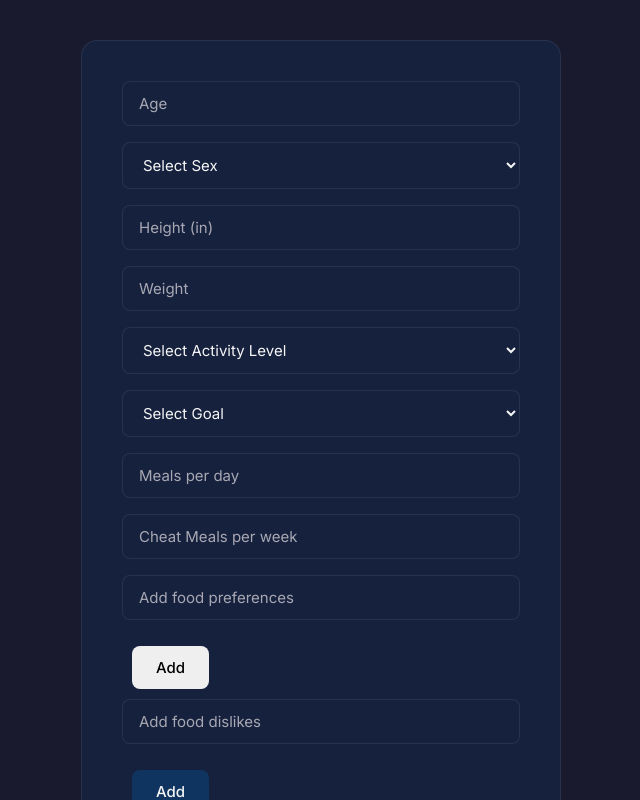
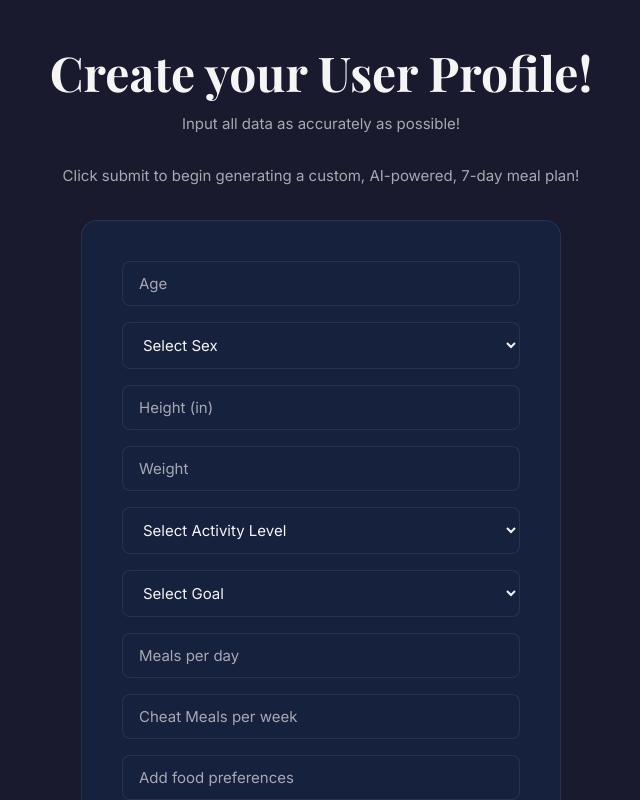
Before and after one commit to akhilg26/meal-plan-project, a React (Vite) app in the folder client/: page /profile in a window 1280 px wide. Shown: the top 800 px of the page, without its empty margins (319-959 px from the left). Built offline with nearby package versions, Linux system fonts and the light colour scheme.

Commit message:
adding text

```diff
--- a/client/src/pages/Profile.jsx
+++ b/client/src/pages/Profile.jsx
@@ -62,6 +62,11 @@ function Profile(){
     }
 
     return <div>
+        <div className='page-title'>
+            <h1>Create your User Profile!</h1>
+            <p>Input all data as accurately as possible!</p> <br />
+            <p>Click submit to begin generating a custom, AI-powered, 7-day meal plan!</p>
+        </div>
         <form onSubmit={handleSubmit}>
             <input type="number" id="age" name="age" placeholder="Age" value={age} onChange={(e) => setAge(e.target.value)}></input> <br/>
             <select value={sex} onChange={(e) => setSex(e.target.value)}>
```
